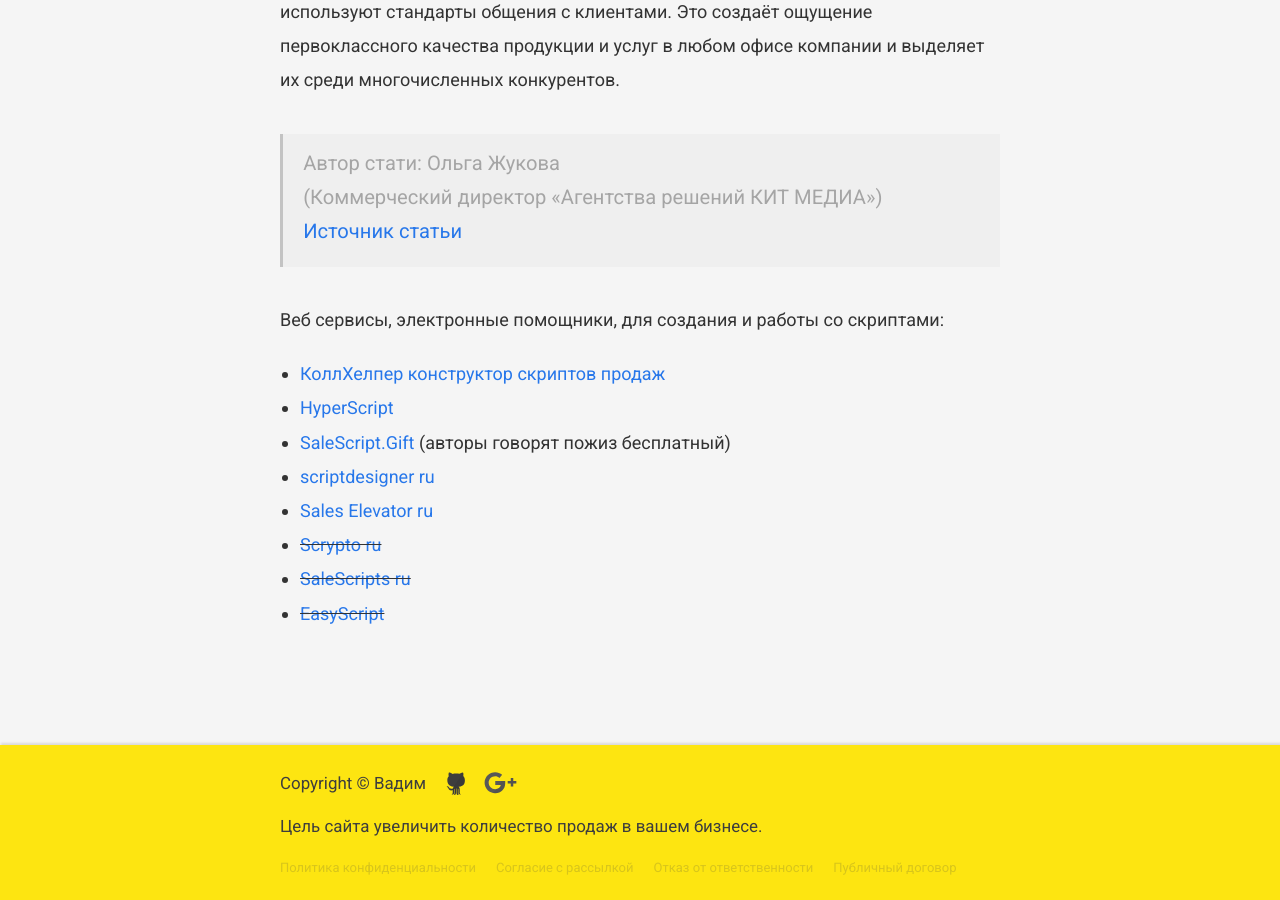
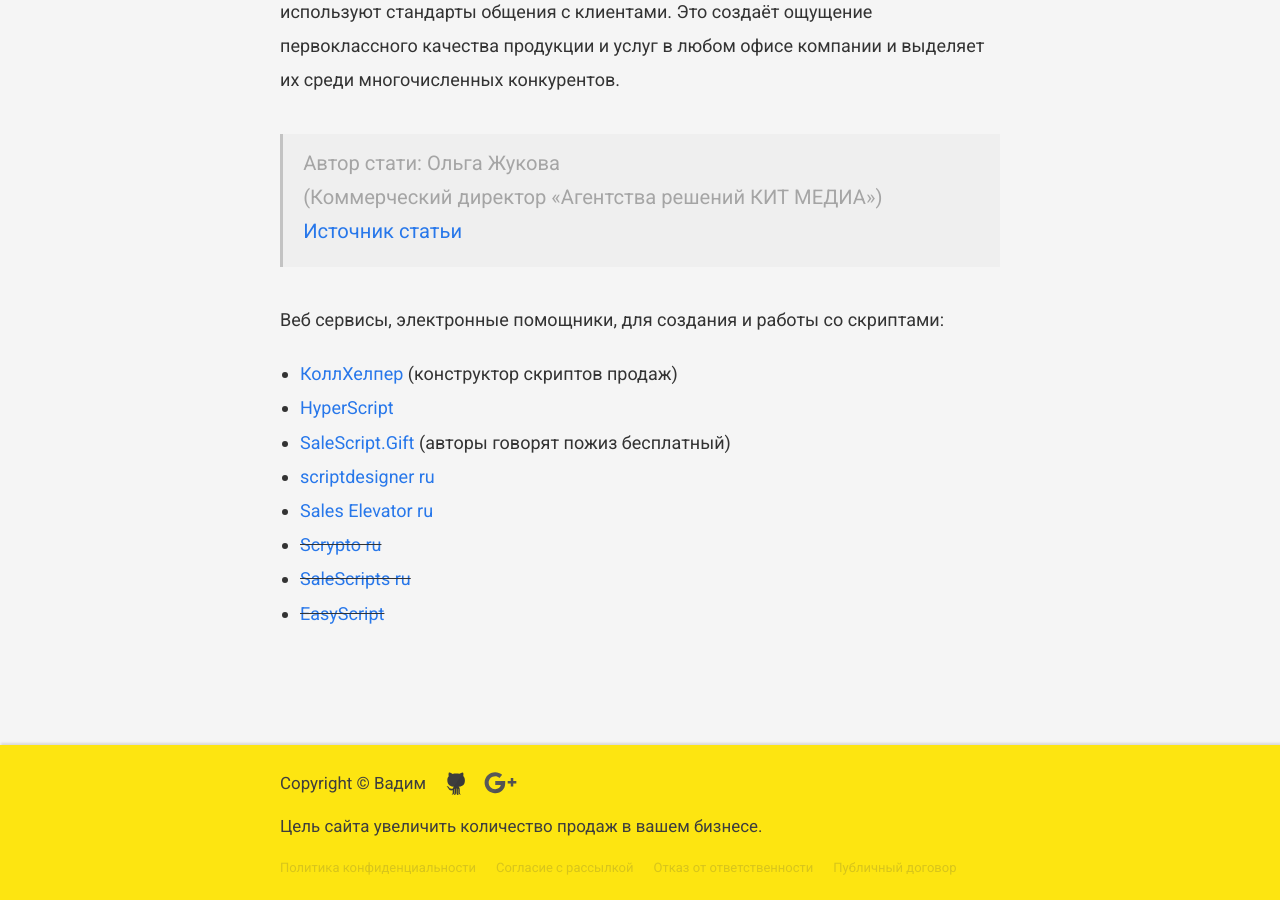
Before and after one commit to VadymVolos/vadymvolos.github.io, a Jekyll site: the page built from _posts/digital-marketing/2017-07-04-kak-napisat-idealnyy-skript-dlya-prodazhnikov.md, in a window 1280 px wide and 900 px high, scrolled down 4769 px. Built offline with Jekyll 4.4.1, drawn with Linux system fonts in a browser that asks for light colours; nearby versions of some CDN libraries; comment, search, counter and statistics services are not loaded.

```diff
--- a/_posts/digital-marketing/2017-07-04-kak-napisat-idealnyy-skript-dlya-prodazhnikov.md
+++ b/_posts/digital-marketing/2017-07-04-kak-napisat-idealnyy-skript-dlya-prodazhnikov.md
@@ -79,7 +79,7 @@ image: /images/posts/
 
 Веб сервисы, электронные помощники, для создания и работы со скриптами:
 <ul>
-<li><a rel="nofollow" target="_blank" href="http://callhelp.kit-media.com/">КоллХелпер конструктор скриптов продаж</a></li>
+<li><a rel="nofollow" target="_blank" href="http://callhelp.kit-media.com/">КоллХелпер</a> (конструктор скриптов продаж)</li>
 <li><a rel="nofollow" target="_blank" href="http://hyper-script.ru/">HyperScript</a></li>
 <li><a rel="nofollow" target="_blank" href="https://salescript.gift/ru/">SaleScript.Gift</a> (авторы говорят пожиз бесплатный)</li>
 <li><a rel="nofollow" target="_blank" href="https://scriptdesigner.ru/rates">scriptdesigner ru</a></li>
```
